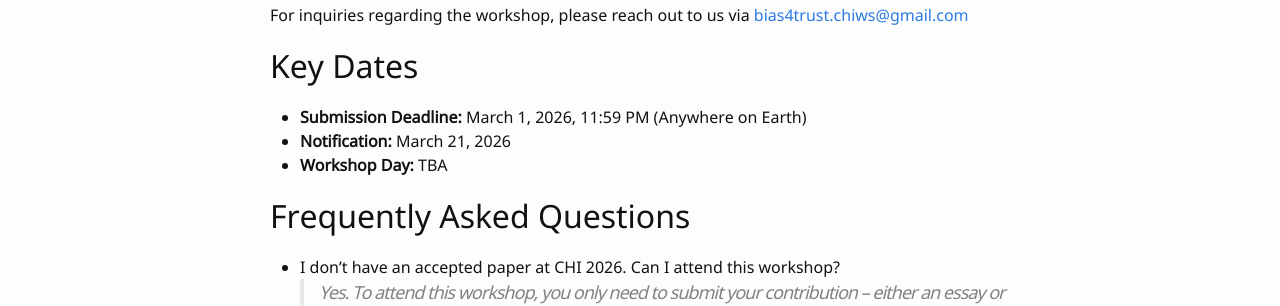
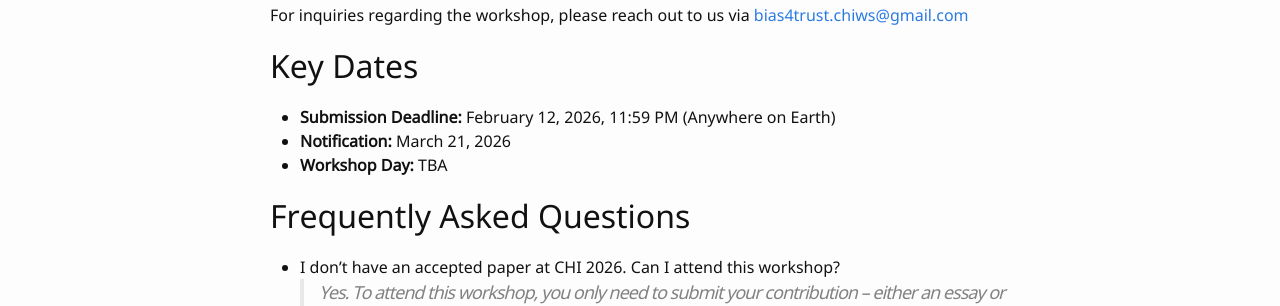
Before and after one commit to chi-bias-trust/chi-bias-trust.github.io, a Jekyll site: the page built from 0-CFP.md, in a window 1280 px wide. Shown: the part 647-953 px from the top of the page. Built offline with Jekyll 4.4.1, drawn with Linux system fonts in a browser that asks for light colours.

Commit message:
Update 0-CFP.md

```diff
--- a/0-CFP.md
+++ b/0-CFP.md
@@ -10,7 +10,7 @@ Calibrating trust in AI systems remains a persistent challenge: users often stru
 For inquiries regarding the workshop, please reach out to us via [bias4trust.chiws@gmail.com](mailto:bias4trust.chiws@gmail.com)
 
 # Key Dates
-* **Submission Deadline:** March 1, 2026, 11:59 PM (Anywhere on Earth)
+* **Submission Deadline:** February 12, 2026, 11:59 PM (Anywhere on Earth)
 * **Notification:** March 21, 2026
 * **Workshop Day:** TBA
 
```
